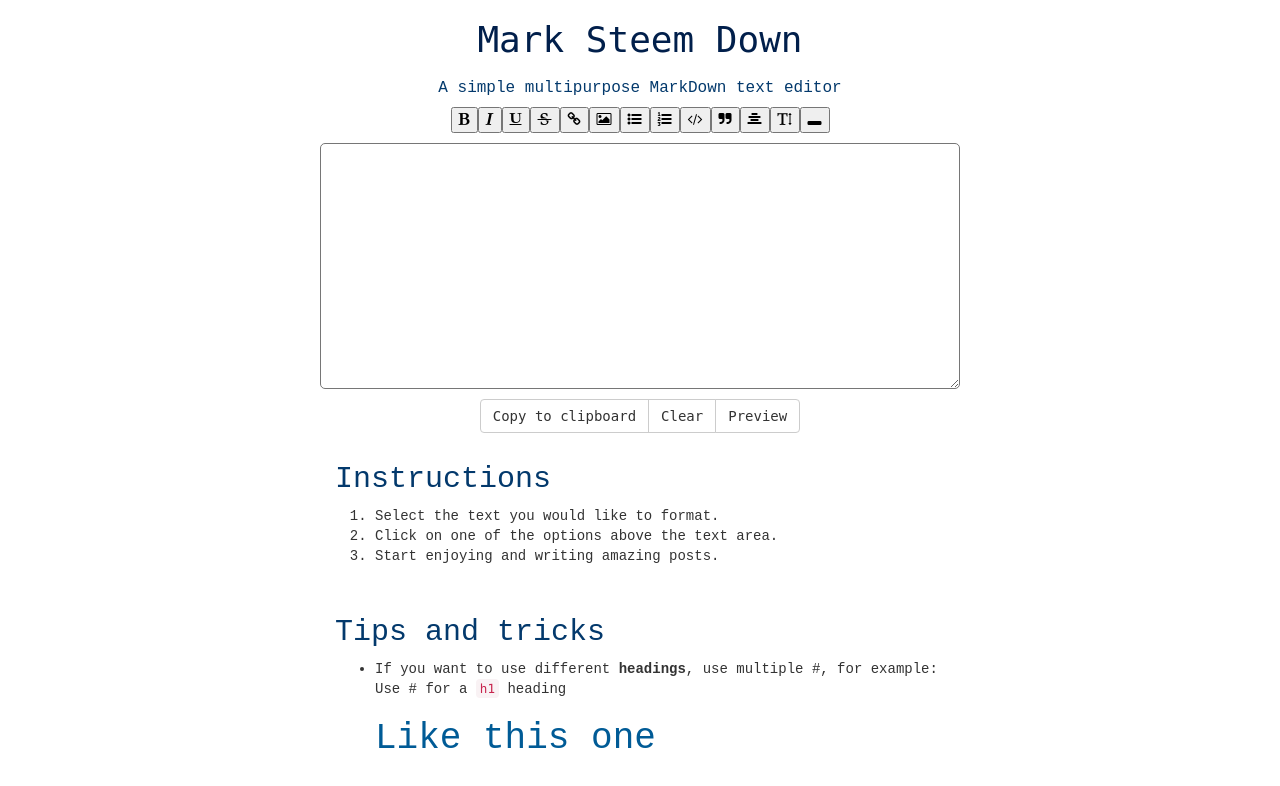
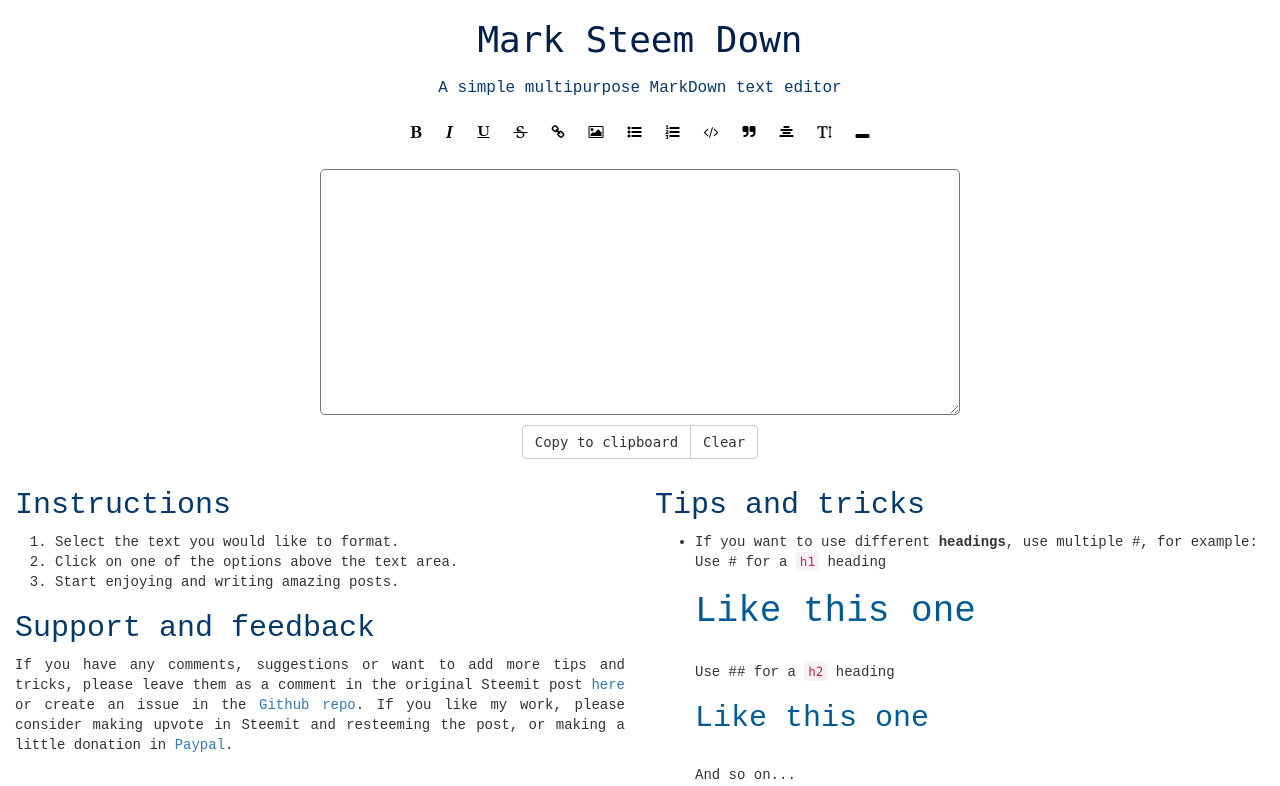
Before and after one commit to jfuenmayor96/mark-steem-down, a React (Create React App) app: page / in a window 1280 px wide. Shown: the top 786 px of the page. Built offline with nearby package versions, Linux system fonts and the light colour scheme; the HTML template or start-up script is replaced by a standard one.

Commit message:
ordered methods alphabetically, added some more comments

```diff
--- a/src/containers/Editor/Editor.js
+++ b/src/containers/Editor/Editor.js
@@ -5,31 +5,29 @@ class Editor extends Component {
     constructor() {
         super();
         // Methods
+        this.clearPost = this.clearPost.bind(this);
+        this.copyToClipboard = this.copyToClipboard.bind(this);
         this.handleBold = this.handleBold.bind(this);
+        this.handleCenter = this.handleCenter.bind(this);
+        this.handleCode = this.handleCode.bind(this);
+        this.handleHeading = this.handleHeading.bind(this);
+        this.handleImage = this.handleImage.bind(this);
         this.handleItalics = this.handleItalics.bind(this);
+        this.handleKeyboardSelection = this.handleKeyboardSelection.bind(this);
+        this.handleLink = this.handleLink.bind(this);
+        this.handleOList = this.handleOList.bind(this);
+        this.handleQuote = this.handleQuote.bind(this);
         this.handleSelection = this.handleSelection.bind(this);
+        this.handleSeparator = this.handleSeparator.bind(this);
         this.handleStrike = this.handleStrike.bind(this);
-        this.handleKeyboardSelection = this.handleKeyboardSelection.bind(this);
+        this.handleUList = this.handleUList.bind(this);
         this.handleUnderline = this.handleUnderline.bind(this);
-        this.handleLink = this.handleLink.bind(this);
-        this.handleImage = this.handleImage.bind(this);
-        this.handleOList = this.handleOList.bind(this);
-        this.handleUList = this.handleUList.bind(this);
-        this.handleCode = this.handleCode.bind(this);
-        this.handleQuote = this.handleQuote.bind(this);
-        this.handleCenter = this.handleCenter.bind(this);
-        this.handleHeading = this.handleHeading.bind(this);
-        this.handleSeparator = this.handleSeparator.bind(this);
-        this.copyToClipboard = this.copyToClipboard.bind(this);
-        this.clearPost = this.clearPost.bind(this);
-        this.previewPost = this.previewPost.bind(this);
-
         this.sliceString = this.sliceString.bind(this);
 
         // Variables
         this.beg = undefined; // Beginning of the string/text
         this.end = undefined; // End of the string/text
-        this.post = undefined; // Text area that contains the text
+        this.post = undefined; // Text area that contains the text. Selected once the component is mounted.
         this.selection = ""; // Selection
 
         /*  start: saves the starting index of the selected string
@@ -40,110 +38,13 @@ class Editor extends Component {
         }
     }
 
-    // The text area is selected after the component is mounted, when the textarea is already rendered
+    // The <textarea> is selected after the component is mounted, when the textarea is already rendered in order
+    // to avoid undefined element selection error.
     componentDidMount() {
         this.post = document.getElementById("post");
     }
 
-    /* Handles the user selection: saves in the state the begginning and ending position of the selection
-    within the string */
-    handleSelection(){
-        this.setState({
-            "start": this.post.selectionStart,
-            "end": this.post.selectionEnd
-        });
-    }
-
-    handleKeyboardSelection(){
-        this.setState({
-            "start": this.post.selectionStart-1,
-            "end": this.post.selectionEnd
-        });
-    }
-
-    /* Modifies the string to add bold format */
-    handleBold(){
-        this.sliceString();
-        this.post.value = this.beg + "**" + this.selection + "**" + this.end;
-    }
-
-    /* Modifies the string to add bold format */
-    handleItalics(){
-        this.sliceString();
-        this.post.value = this.beg + "*" + this.selection + "*" + this.end;
-    }
-
-    /* Modifies the string to add bold format */
-    handleUnderline(){
-        this.sliceString();
-        this.post.value = this.beg + "__" + this.selection + "__" + this.end;
-    }
-
-    /* Modifies the string to add bold format */
-    handleStrike(){
-        this.sliceString();
-        this.post.value = this.beg + "~~" + this.selection + "~~" + this.end;
-    }
-
-    handleLink(){
-        this.sliceString();
-        this.post.value = this.beg + "[" + this.selection + "](http://example.com)" + this.end;
-    }
-
-    handleImage(){
-        this.sliceString();
-        this.post.value = this.beg + "![Alt text]" + this.selection + "(http://url-to-image.com 'Image title')" + this.end;
-    }
-
-    handleOList(){
-        this.sliceString();
-        //console.log("selection: " + this.selection);
-        var list = this.selection.split(/\n/);
-        //console.log(list);
-        var text = "";
-        var i = 1;
-        list.map(function(word){
-            text = text + " " + i.toString() + ". " + word + "\n";
-            i = i + 1;
-        })
-        this.post.value = this.beg + text + this.end;
-    }
-
-    handleUList(){
-        this.sliceString();
-        var list = this.selection.split(/\n/);
-        var text = "";
-        list.map(function(word){
-            text = text + " - " + word + "\n";
-        })
-        this.post.value = this.beg + text + this.end;
-    }
-
-    handleCode(){
-        this.sliceString();
-        this.post.value = this.beg + "`" + this.selection + "`" + this.end;
-    }
-
-    handleQuote(){
-        this.sliceString();
-        this.post.value = this.beg + "> " + this.selection + "\n" + this.end;
-    }
-
-    handleCenter(){
-        this.sliceString();
-        this.post.value = this.beg + "<center>" + this.selection + "</center>" + this.end;
-    }
-
-    handleHeading(){
-        this.sliceString();
-        this.post.value = this.beg + "# " + this.selection + this.end;
-    }
-
-    handleSeparator(){
-        this.sliceString();
-        this.post.value = this.beg + "___" + this.selection + "\n" + this.end;
-    }
-
+    /* Copy the post to the user's clipboard*/
     copyToClipboard(e){
         e.preventDefault();
         var copyTextarea = document.getElementById('post');
@@ -158,11 +59,123 @@ class Editor extends Component {
         }
     }
 
+    /* Clears the textarea*/
     clearPost(){
-        this.post.clear();
+        this.post.value = "";
     }
 
-    previewPost(){}
+    /* Modifies the string to add bold format */
+    handleBold(){
+        this.sliceString();
+        this.post.value = this.beg + "**" + this.selection + "**" + this.end;
+    }
+
+    /* Modifies the string to insert a centered format*/
+    handleCenter(){
+        this.sliceString();
+        this.post.value = this.beg + "<center>" + this.selection + "</center>" + this.end;
+    }
+
+    /* Modifies the string to insert an inline code*/
+    handleCode(){
+        this.sliceString();
+        this.post.value = this.beg + "`" + this.selection + "`" + this.end;
+    }
+
+    /* Modifies the string to insert a heading (<h1>)*/
+    handleHeading(){
+        this.sliceString();
+        this.post.value = this.beg + "# " + this.selection + this.end;
+    }
+
+    /* Modifies the string to add the format for an image*/
+    handleImage(){
+        this.sliceString();
+        this.post.value = this.beg + "![Alt text]" + this.selection + "(http://url-to-image.com 'Image title')" + this.end;
+    }
+
+    /* Modifies the string to add italic format */
+    handleItalics(){
+        this.sliceString();
+        this.post.value = this.beg + "*" + this.selection + "*" + this.end;
+    }
+
+    /* Handles the selection when the user is using the keyboard (crtl + shift + arrows)
+       Note: for some misterious reason, the start position when the selection is made
+       with the keyboard is one position delayed*/
+    handleKeyboardSelection(){
+        this.setState({
+            "start": this.post.selectionStart,
+            "end": this.post.selectionEnd+1
+        });
+    }
+
+    /* Modifies the string to add the format for a link*/
+    handleLink(){
+        this.sliceString();
+        this.post.value = this.beg + "[" + this.selection + "](http://example.com)" + this.end;
+    }
+
+    /* Modifies the string to add an ordered list from a selection of lines. The lines
+    are splitted using the new line character (\n). Then, the list is composed using a
+    numeral (var i : int) and appended to the variable 'text'. Finally text contains a
+    string like this: '1. my\n2. new\n3. list\n' and this string is appended to the post
+    content.*/
+    handleOList(){
+        this.sliceString();
+        var list = this.selection.split(/\n/);
+        var text = "";
+        var i = 1;
+        list.map(function(word){
+            text = text + " " + i.toString() + ". " + word + "\n";
+            i = i + 1;
+        })
+        this.post.value = this.beg + text + this.end;
+    }
+
+    /* Modifies the string to insert a quote */
+    handleQuote(){
+        this.sliceString();
+        this.post.value = this.beg + "> " + this.selection + "\n" + this.end;
+    }
+
+    /* Handles the user selection: saves in the state the begginning and ending position of the selection
+    within the string */
+    handleSelection(){
+        this.setState({
+            "start": this.post.selectionStart,
+            "end": this.post.selectionEnd
+        });
+    }
+
+    /* Modifies the string to insert a separator (<hr>)*/
+    handleSeparator(){
+        this.sliceString();
+        this.post.value = this.beg + "___" + this.selection + "\n" + this.end;
+    }
+
+    /* Modifies the string to add strike-through format */
+    handleStrike(){
+        this.sliceString();
+        this.post.value = this.beg + "~~" + this.selection + "~~" + this.end;
+    }
+
+    /* Same case of handleOList() but using '-' instead of numbers. */
+    handleUList(){
+        this.sliceString();
+        var list = this.selection.split(/\n/);
+        var text = "";
+        list.map(function(word){
+            text = text + " - " + word + "\n";
+        })
+        this.post.value = this.beg + text + this.end;
+    }
+
+    /* Modifies the string to add underline format */
+    handleUnderline(){
+        this.sliceString();
+        this.post.value = this.beg + "__" + this.selection + "__" + this.end;
+    }
 
     /* Handles the user selection to slice the text */
     sliceString(){
@@ -180,47 +193,47 @@ class Editor extends Component {
                         <h1 className="title" style={{textAlign: "center"}}> Mark Steem Down </h1>
                         <h2 style={{textAlign: "center", fontSize: "16px", fontFamily: "Monospace"}}>A simple multipurpose MarkDown text editor</h2>
                     </div>
+                    {/*Editor's buttons area*/}
                     <div className="row" style={{paddingBottom: "10px"}}>
                         <span className="col-lg-3 col-md-3 col-sm-2 col-xs-1"></span>
-                        <div className="col-lg-6 text-center">
-                            <button onClick={this.handleBold}><i className="fa fa-bold" aria-hidden="true"></i></button>
-                            <button onClick={this.handleItalics}><i className="fa fa-italic" aria-hidden="true"></i></button>
-                            <button onClick={this.handleUnderline}><i className="fa fa-underline" aria-hidden="true"></i></button>
-                            <button onClick={this.handleStrike}><i className="fa fa-strikethrough" aria-hidden="true"></i></button>
-                            <button onClick={this.handleLink} title="Bold" alt="Bold"><i className="fa fa-link" aria-hidden="true"></i></button>
-                            <button onClick={this.handleImage} ><i className="fa fa-picture-o" aria-hidden="true"></i></button>
-                            <button onClick={this.handleUList} ><i className="fa fa-list-ul" aria-hidden="true"></i></button>
-                            <button onClick={this.handleOList} ><i className="fa fa-list-ol" aria-hidden="true"></i></button>
-                            <button onClick={this.handleCode} ><i className="fa fa-code" aria-hidden="true"></i></button>
-                            <button onClick={this.handleQuote} ><i className="fa fa-quote-right" aria-hidden="true"></i></button>
-                            <button onClick={this.handleCenter} ><i className="fa fa-align-center" aria-hidden="true"></i></button>
-                            <button onClick={this.handleHeading} ><i className="fa fa-text-height" aria-hidden="true"></i></button>
-                            <button onClick={this.handleSeparator}><i className="fa fa-window-minimize" aria-hidden="true"></i></button>
+                        <div className="col-lg-6 col-md-6 col-sm-8 col-xs-10 text-center">
+                            <button className="btn btn-default editor" onClick={this.handleBold}><i className="fa fa-bold" aria-hidden="true"></i></button>
+                            <button className="btn btn-default editor" onClick={this.handleItalics}><i className="fa fa-italic" aria-hidden="true"></i></button>
+                            <button className="btn btn-default editor" onClick={this.handleUnderline}><i className="fa fa-underline" aria-hidden="true"></i></button>
+                            <button className="btn btn-default editor" onClick={this.handleStrike}><i className="fa fa-strikethrough" aria-hidden="true"></i></button>
+                            <button className="btn btn-default editor" onClick={this.handleLink} title="Bold" alt="Bold"><i className="fa fa-link" aria-hidden="true"></i></button>
+                            <button className="btn btn-default editor" onClick={this.handleImage} ><i className="fa fa-picture-o" aria-hidden="true"></i></button>
+                            <button className="btn btn-default editor" onClick={this.handleUList} ><i className="fa fa-list-ul" aria-hidden="true"></i></button>
+                            <button className="btn btn-default editor" onClick={this.handleOList} ><i className="fa fa-list-ol" aria-hidden="true"></i></button>
+                            <button className="btn btn-default editor" onClick={this.handleCode} ><i className="fa fa-code" aria-hidden="true"></i></button>
+                            <button className="btn btn-default editor" onClick={this.handleQuote} ><i className="fa fa-quote-right" aria-hidden="true"></i></button>
+                            <button className="btn btn-default editor" onClick={this.handleCenter} ><i className="fa fa-align-center" aria-hidden="true"></i></button>
+                            <button className="btn btn-default editor" onClick={this.handleHeading} ><i className="fa fa-text-height" aria-hidden="true"></i></button>
+                            <button className="btn btn-default editor" onClick={this.handleSeparator}><i className="fa fa-window-minimize" aria-hidden="true"></i></button>
                         </div>
                         <span className="col-lg-3 col-md-3 col-sm-2 col-xs-1"></span>
                     </div>
+                    {/*Editor's area*/}
                     <div className="row">
                         <span className="col-lg-3 col-md-3 col-sm-2 col-xs-1"></span>
-                        <textarea className="col-lg-6 col-lg-6 col-sm-8 col-xs-10" rows="12" id="post" name="post" onMouseUp={this.handleSelection}></textarea>
+                        <textarea className="col-lg-6 col-lg-6 col-sm-8 col-xs-10" rows="12" id="post" name="post" onMouseUp={this.handleSelection} onKeyUpCapture={this.handleKeyboardSelection}></textarea>
                         <span className="col-lg-3 col-md-3 col-sm-2 col-xs-1"></span>
                     </div>
+                    {/*Copy to clipboard and clear button's area*/}
                     <div className="row">
-                        <div className="col-lg-3"></div>
-                        <div className="btn-group col-lg-6" id="botones" role="group">
+                        <div className="col-lg-3 col-md-3"></div>
+                        <div className="btn-group col-lg-6 col-md-6 col-sm-12 col-xs-12" id="botones" role="group">
                             <div className="btn-group" role="group">
                                 <button onClick={this.copyToClipboard} className="btn btn-default">Copy to clipboard</button>
                             </div>
                             <div className="btn-group" role="group">
                                 <button onClick={this.clearPost} className="btn btn-default">Clear</button>
                             </div>
-                            <div className="btn-group" role="group">
-                                <button onClick={this.previewPost} className="btn btn-default">Preview</button>
-                            </div>
                         </div>
-                        <div className="col-lg-3"></div>
+                        <div className="col-lg-3 col-md-3"></div>
                     </div>
+                    {/* Instructions and tips*/}
                     <div className="row">
-                        <div className="col-lg-3"></div>
                         <div className="col-lg-6">
                             <h2>Instructions</h2>
                             <ol>
@@ -228,7 +241,11 @@ class Editor extends Component {
                                 <li><span>Click on one of the options above the text area.</span></li>
                                 <li><span>Start enjoying and writing amazing posts.</span></li>
                             </ol>
-                            <br/>
+                            <h2>Support and feedback</h2>
+                            <p style={{textAlign: "justify"}}>If you have any comments, suggestions or want to add more tips and tricks, please leave them as a comment in the original Steemit post <a href="#">here</a> or create an issue in the <a href="https://github.com/jfuenmayor96/mark-steem-down">Github repo</a>. If you like my work, please consider making upvote in Steemit and resteeming the post, or making a little donation in <a href="https://paypal.me/jfuenmayor96">Paypal</a>.</p>
+                        </div>
+
+                        <div className="col-lg-6">
                             <h2>Tips and tricks</h2>
                             <ul>
                                 <li>If you want to use different <b>headings</b>, use multiple #, for example:<br/>
@@ -241,8 +258,6 @@ class Editor extends Component {
                                 Use 3 back sticks <code>`</code> to wrap your code.</li>
                             </ul>
                         </div>
-                        <div className="col-lg-3"></div>
-
                     </div>
                 </div>
             </div>
```
